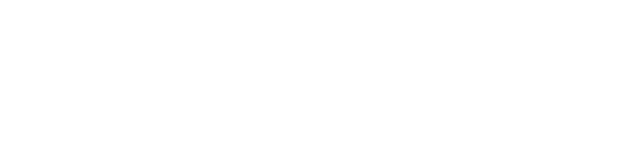
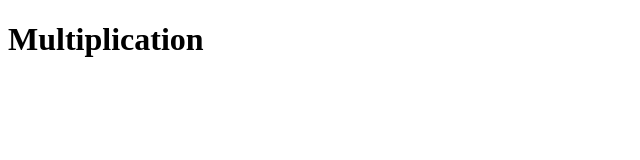
Before and after one commit to N1colas/TS_cours, a plain HTML site: page index.html in a window 1280 px wide. Shown: the whole page, without its empty margins (0-640 px from the left). Drawn offline with Linux system fonts and the light colour scheme.

Commit message:
multiplication

```diff
--- a/index.html
+++ b/index.html
@@ -4,9 +4,10 @@
     <meta charset="UTF-8">
     <meta http-equiv="X-UA-Compatible" content="IE=edge">
     <meta name="viewport" content="width=device-width, initial-scale=1.0">
-    <title>Document</title>
+    <title>Multiplication</title>
 </head>
 <body>
+    <h1>Multiplication</h1>
 
 </body>
 </html>
```
